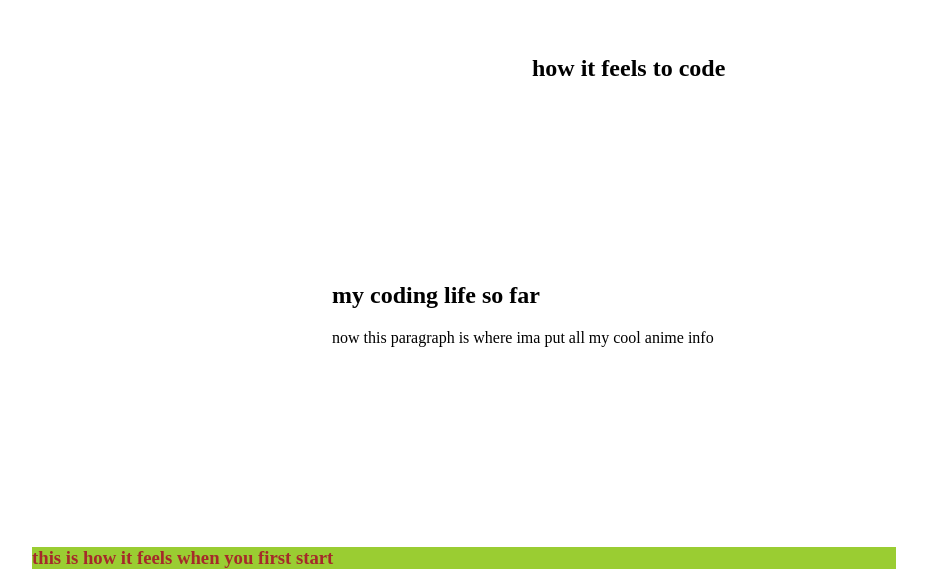
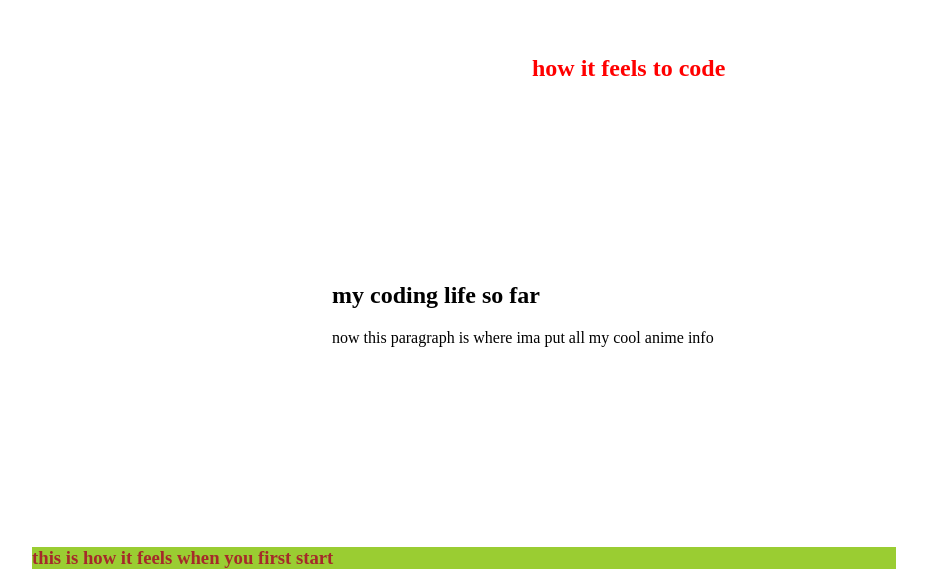
Before and after one commit to STLCC-CodeCamp-Aug-22/js-assignment-4-html-me-something-justusCoding, a website: page index.html in a window 1280 px wide. Shown: the part 145-730 px from the top of the page, without its empty margins (176-1103 px from the left). Drawn offline with Linux system fonts and the light colour scheme.

Commit message:
this is should work and should be the final

```diff
--- a/index.html
+++ b/index.html
@@ -8,7 +8,7 @@
 
 <body>
    <article>
-      <header>
+      <header id="mainHeading">
          <h1 id="newLineUp"> how it feels to code</h1>
       </header>
    </article>
--- a/styles.css
+++ b/styles.css
@@ -34,3 +34,12 @@
       padding-left: 500px;
 
    }
+
+
+   body {
+    margin: 8px;
+   }
+
+   #mainHeading {
+    color: red;
+   }
```
